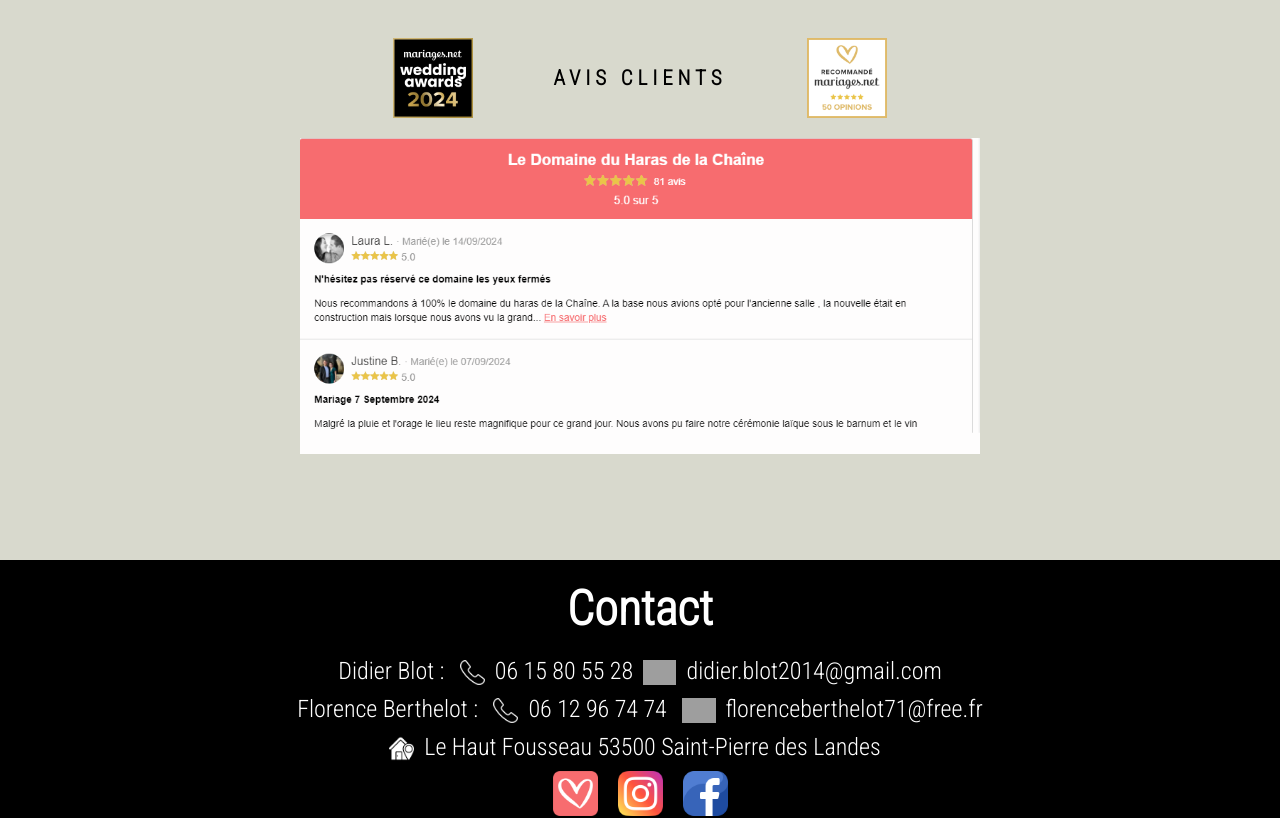
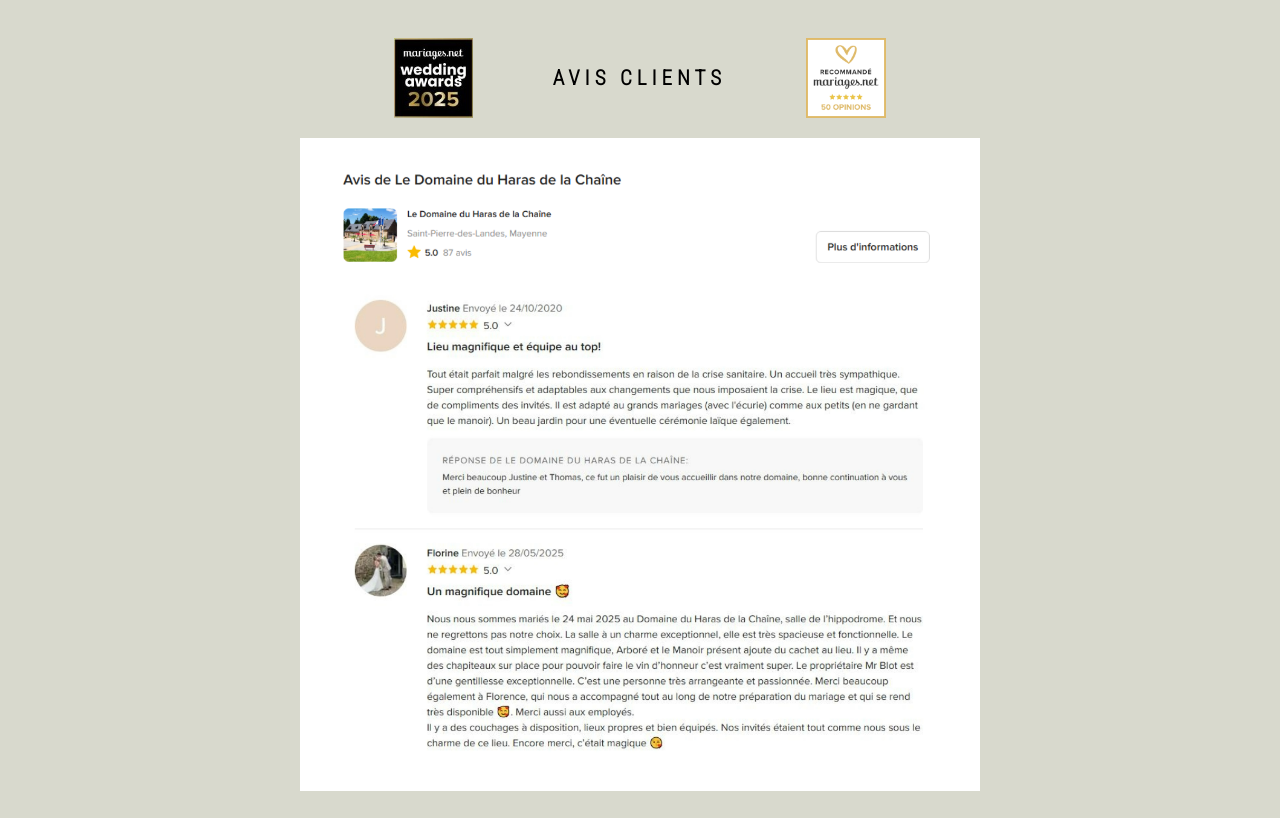
Before and after one commit to hugobabinhio/domaineduharasdelachaine, a React (Create React App) app: page /hippodrome in a window 1280 px wide. Shown: the part 2580-3398 px from the top of the page. Built offline with nearby package versions, Linux system fonts and the light colour scheme; grey boxes are pictures that could not be loaded; the HTML template or start-up script is replaced by a standard one.

Commit message:
update customers feeback mariage net badge

```diff
--- a/src/pages/HomeScreen.jsx
+++ b/src/pages/HomeScreen.jsx
@@ -16,6 +16,7 @@
 import themePartyPhoto from '../assets/images/theme_party_photo.png'
 import HeaderMenu from "../components/HeaderMenu"
 import ContactFooter from "../components/ContactFooter"
+import { MARIAGE_NET_URL } from "../constants";
 
 function HomeScreen() {
     return (
@@ -145,7 +146,9 @@
                     <img src={opinionBadge} alt="" />
                 </div>
                 <div className="customer-feedback">
-                    <img src={customersFeedbackPhoto} alt="" />
+                    <a href={MARIAGE_NET_URL}>
+                        <img src={customersFeedbackPhoto} alt="" />
+                    </a>
                 </div>
             </div>
 
```
Also changed, not shown: src/assets/images/customers_feedback_photo.png, src/assets/images/wedding_awards_badge.jpg.
